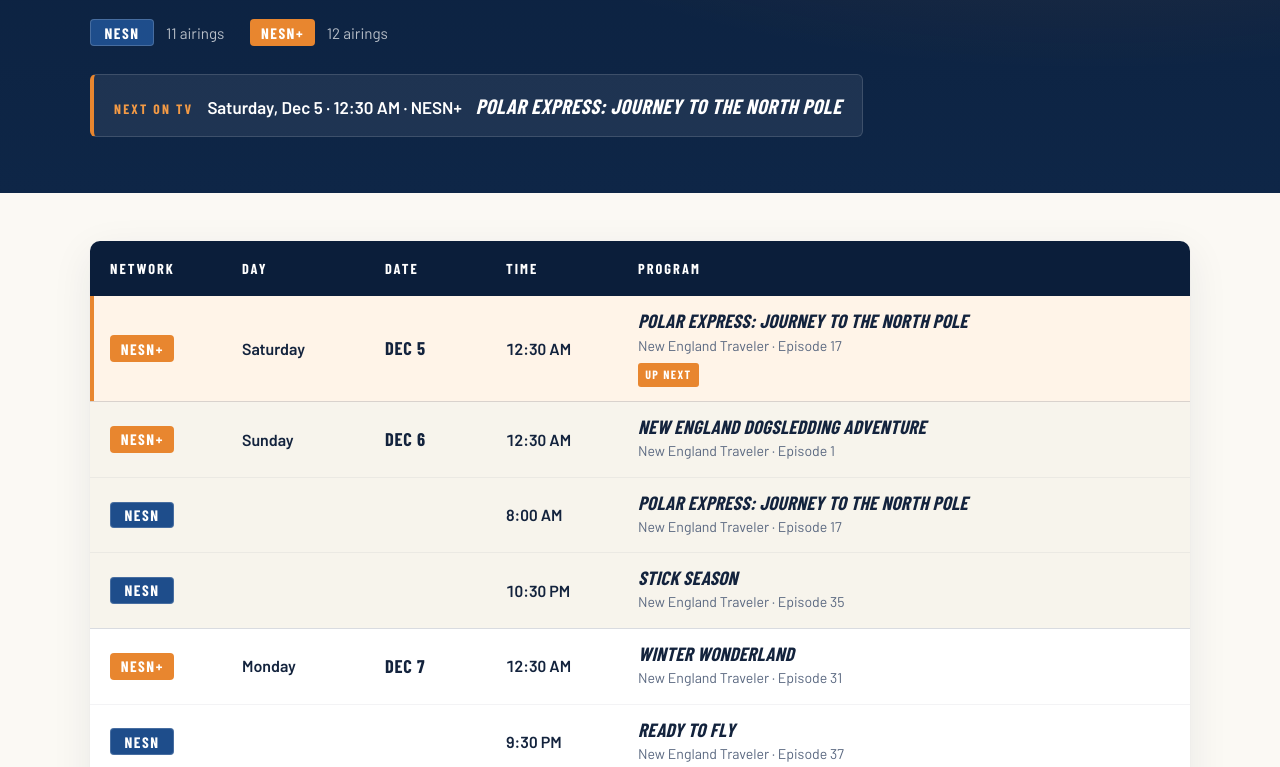
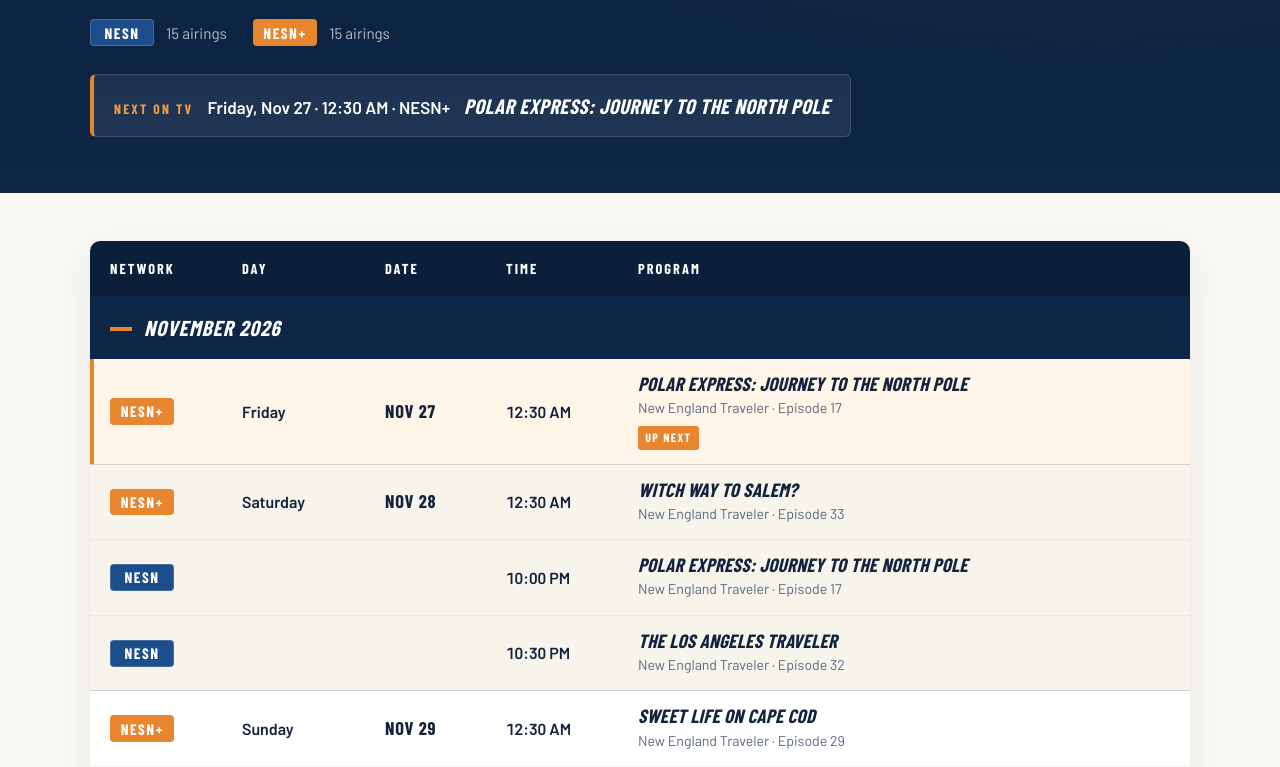
Before and after one commit to netravelertv-maker/newenglandtravelertv, a plain HTML site: page schedule.html in a window 1280 px wide. Shown: the part 359-1126 px from the top of the page. Drawn offline with nearby package versions, Linux system fonts and the light colour scheme; a web font is replaced by a local one.

Commit message:
TV Schedule: keep remaining November airings above December; auto-hide past days; month dividers
Co-authored-by: Perplexity <noreply@perplexity.ai>

```diff
--- a/schedule-page.js
+++ b/schedule-page.js
@@ -15,7 +15,21 @@
   var g = {}; now.forEach(function (x) { g[x.type] = x.value; });
   var nowKey = g.year + '-' + g.month + '-' + g.day + ' ' + String(+g.hour * 60 + +g.minute).padStart(4, '0');
 
-  document.querySelector('[data-sched-month]').textContent = S.month;
+  // Testing aid: schedule.html?today=YYYY-MM-DD previews the page as of that date
+  var qt = /[?&]today=(\d{4}-\d{2}-\d{2})/.exec(location.search); if (qt) nowKey = qt[1] + ' 0000';
+  var today = nowKey.slice(0, 10);
+  // Hide airings from days that have already passed (today's stay, dimmed once aired)
+  list = list.filter(function (x) { return x.a.date >= today; });
+  var FULL = ['January','February','March','April','May','June','July','August','September','October','November','December'];
+  var months = [];
+  list.forEach(function (x) { var k = x.p.y + '-' + x.p.m; if (months.indexOf(k) < 0) months.push(k); });
+  var label = function (k) { var a = k.split('-'); return FULL[+a[1] - 1] + ' ' + a[0]; };
+  var title = !months.length ? (S.month || 'Coming Soon') : months.length === 1 ? label(months[0]) :
+    (months[0].split('-')[0] === months[months.length - 1].split('-')[0]
+      ? FULL[+months[0].split('-')[1] - 1] + ' & ' + label(months[months.length - 1])
+      : label(months[0]) + ' & ' + label(months[months.length - 1]));
+  if (months.length > 2) title = label(months[0]) + ' Onward';
+  document.querySelector('[data-sched-month]').textContent = title;
   ['NESN', 'NESN+'].forEach(function (n) {
     var c = list.filter(function (x) { return x.a.network === n; }).length;
     var el = document.querySelector('[data-count="' + n + '"]'); if (el) el.textContent = c + (c === 1 ? ' airing' : ' airings');
@@ -25,7 +39,10 @@
   list.forEach(function (x) { var last = groups[groups.length - 1]; if (!last || last.date !== x.a.date) groups.push(last = { date: x.a.date, items: [] }); last.items.push(x); });
   var next = null, html = '';
   // Build properly ordered rows (Network first, then day/date group cell)
+  var curMonth = '';
   groups.forEach(function (gr, gi) {
+    var mk = gr.items[0].p.y + '-' + gr.items[0].p.m;
+    if (months.length > 1 && mk !== curMonth) { curMonth = mk; html += '<tr class="sched-month"><td colspan="5">' + label(mk) + '</td></tr>'; }
     gr.items.forEach(function (x, i) {
       var past = x.key < nowKey; if (!past && !next) next = x;
       var net = x.a.network === 'NESN+' ? 'plus' : 'nesn';
@@ -39,6 +56,7 @@
         '</tr>';
     });
   });
+  if (!list.length) html = '<tr class="sched-month"><td colspan="5">New dates coming soon</td></tr>';
   document.querySelector('[data-sched-rows]').innerHTML = html;
   if (next) {
     var n = document.querySelector('[data-sched-next]');
--- a/schedule.html
+++ b/schedule.html
@@ -4,7 +4,7 @@
 <meta charset="utf-8">
 <meta name="viewport" content="width=device-width, initial-scale=1">
 <title>TV Schedule | New England Traveler on NESN and NESN+</title>
-<meta name="description" content="When to watch New England Traveler this month on NESN and NESN+. Dates, times and episodes.">
+<meta name="description" content="When to watch New England Traveler on NESN and NESN+. Dates, times and episodes.">
 <meta property="og:title" content="New England Traveler TV Schedule">
 <meta property="og:description" content="Emmy Award-winning travel-lifestyle series on NESN and NESN+.">
 <meta property="og:image" content="https://newenglandtravelertv.com/assets/og-image.png">
@@ -13,7 +13,7 @@
 <link rel="preconnect" href="https://fonts.googleapis.com">
 <link rel="preconnect" href="https://fonts.gstatic.com" crossorigin>
 <link href="https://fonts.googleapis.com/css2?family=Barlow+Condensed:ital,wght@0,600;0,700;1,700;1,800&family=Barlow:wght@400;500;600&display=swap" rel="stylesheet">
-<link rel="stylesheet" href="styles.css?v=20261125">
+<link rel="stylesheet" href="styles.css?v=20261125b">
 </head>
 <body>
 <svg width="0" height="0" style="position:absolute" aria-hidden="true" focusable="false">
@@ -98,7 +98,7 @@
   </div>
 </footer>
 
-<script src="schedule.js?v=20261125"></script>
-<script src="schedule-page.js?v=20261125"></script>
+<script src="schedule.js?v=20261125b"></script>
+<script src="schedule-page.js?v=20261125b"></script>
 </body>
 </html>
--- a/schedule.js
+++ b/schedule.js
@@ -1,14 +1,46 @@
 /* =========================================================
-   NEW ENGLAND TRAVELER - MONTHLY TV SCHEDULE
-   Each month, replace ONLY the month name and the airings list.
+   NEW ENGLAND TRAVELER - TV SCHEDULE
+   Add each new month's airings to the list below (any order).
    Format for each airing:
    { network: "NESN" or "NESN+", date: "YYYY-MM-DD", time: "8:00 AM", ep: 17, title: "Episode title" }
    Add  isNew: true  to show a NEW tag on a premiere.
-   The day of the week and the order are worked out automatically.
+   The day of the week, the order and the month headings are automatic.
+   Airings drop off the page by themselves once their date has passed,
+   so old months never need to be deleted by hand.
    ========================================================= */
 window.NET_SCHEDULE = {
-  month: "December 2026",
   airings: [
+    // ---- NOVEMBER 2026 ----
+    // NESN
+    { network: "NESN", date: "2026-11-01", time: "8:00 AM",  ep: 17, title: "Polar Express: Journey to the North Pole" },
+    { network: "NESN", date: "2026-11-01", time: "10:30 PM", ep: 37, title: "Ready to Fly" },
+    { network: "NESN", date: "2026-11-01", time: "11:00 PM", ep: 33, title: "Witch Way to Salem?" },
+    { network: "NESN", date: "2026-11-04", time: "9:00 PM",  ep: 30, title: "Gutterball" },
+    { network: "NESN", date: "2026-11-04", time: "9:30 PM",  ep: 33, title: "Witch Way to Salem?" },
+    { network: "NESN", date: "2026-11-08", time: "8:00 AM",  ep: 24, title: "Magically Delicious" },
+    { network: "NESN", date: "2026-11-08", time: "6:30 PM",  ep: 38, title: "G-Plane" },
+    { network: "NESN", date: "2026-11-15", time: "8:00 AM",  ep: 35, title: "Stick Season" },
+    { network: "NESN", date: "2026-11-15", time: "10:30 PM", ep: 17, title: "Polar Express: Journey to the North Pole" },
+    { network: "NESN", date: "2026-11-22", time: "8:00 AM",  ep: 30, title: "Gutterball" },
+    { network: "NESN", date: "2026-11-22", time: "10:30 PM", ep: 31, title: "Winter Wonderland" },
+    { network: "NESN", date: "2026-11-28", time: "10:00 PM", ep: 17, title: "Polar Express: Journey to the North Pole" },
+    { network: "NESN", date: "2026-11-28", time: "10:30 PM", ep: 32, title: "The Los Angeles Traveler" },
+    { network: "NESN", date: "2026-11-29", time: "8:00 AM",  ep: 22, title: "Plymouth: No Rock Unturned" },
+    { network: "NESN", date: "2026-11-29", time: "11:00 PM", ep: 35, title: "Stick Season" },
+    // NESN+
+    { network: "NESN+", date: "2026-11-01", time: "12:30 AM", ep: 24, title: "Magically Delicious" },
+    { network: "NESN+", date: "2026-11-06", time: "12:30 AM", ep: 33, title: "Witch Way to Salem?" },
+    { network: "NESN+", date: "2026-11-07", time: "12:30 AM", ep: 17, title: "Polar Express: Journey to the North Pole" },
+    { network: "NESN+", date: "2026-11-08", time: "12:30 AM", ep: 24, title: "Magically Delicious" },
+    { network: "NESN+", date: "2026-11-13", time: "12:30 AM", ep: 17, title: "Polar Express: Journey to the North Pole" },
+    { network: "NESN+", date: "2026-11-14", time: "12:30 AM", ep: 24, title: "Magically Delicious" },
+    { network: "NESN+", date: "2026-11-15", time: "12:30 AM", ep: 17, title: "Polar Express: Journey to the North Pole" },
+    { network: "NESN+", date: "2026-11-20", time: "12:30 AM", ep: 33, title: "Witch Way to Salem?" },
+    { network: "NESN+", date: "2026-11-22", time: "12:30 AM", ep: 22, title: "Plymouth: No Rock Unturned" },
+    { network: "NESN+", date: "2026-11-27", time: "12:30 AM", ep: 17, title: "Polar Express: Journey to the North Pole" },
+    { network: "NESN+", date: "2026-11-28", time: "12:30 AM", ep: 33, title: "Witch Way to Salem?" },
+    { network: "NESN+", date: "2026-11-29", time: "12:30 AM", ep: 29, title: "Sweet Life on Cape Cod" },
+    // ---- DECEMBER 2026 ----
     // NESN
     { network: "NESN", date: "2026-12-06", time: "8:00 AM", ep: 17, title: "Polar Express: Journey to the North Pole" },
     { network: "NESN", date: "2026-12-06", time: "10:30 PM", ep: 35, title: "Stick Season" },
--- a/styles.css
+++ b/styles.css
@@ -367,3 +367,8 @@ button.btn--ghost { cursor: pointer; background: transparent; }
 
 .sched-tag--new { background: #c8102e; margin-right: 6px; }
 .sched-next__title .sched-tag { vertical-align: middle; margin-top: 0; font-style: normal; }
+
+.sched-month td { background: var(--navy-800) !important; color: #fff; font-family: var(--display); font-weight: 800; font-style: italic; text-transform: uppercase; font-size: 1.35rem; letter-spacing: .04em; padding: 14px 20px !important; border-top: 0 !important; }
+.sched-month td::before { content: ""; display: inline-block; width: 22px; height: 4px; background: var(--orange); vertical-align: middle; margin-right: 12px; transform: translateY(-2px); }
+.sched-month + .sched-row td { border-top: 0; }
+@media (max-width: 720px) { .sched-month td { display: block; font-size: 1.2rem; padding: 12px 16px !important; } }
```
